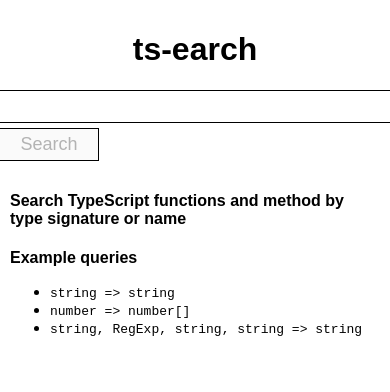
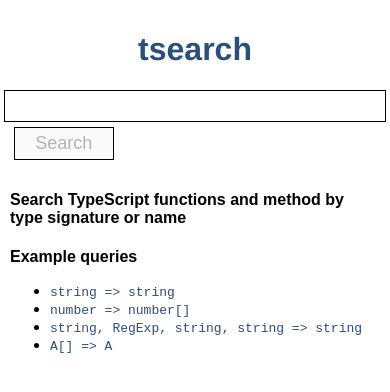
Before and after one commit to tsearch-io/tsearch, a React (Create React App) app in the folder packages/client/: page / in a window 390 px wide. Shown: the top 392 px of the page. Built offline with nearby package versions, Linux system fonts and the light colour scheme; no server answers; what remote-data-ts would draw is missing.

Commit message:
Small client improvements
Colors, name (tsearch), some responsive tweaks

```diff
--- a/packages/client/public/index.html
+++ b/packages/client/public/index.html
@@ -8,7 +8,7 @@
   <link rel="manifest" href="%PUBLIC_URL%/manifest.json">
   <link rel="shortcut icon" href="%PUBLIC_URL%/favicon.ico">
   <base href="%REACT_APP_BASENAME%">
-  <title>ts-earch</title>
+  <title>tsearch</title>
 
 </head>
 
--- a/packages/client/src/components/Col.ts
+++ b/packages/client/src/components/Col.ts
@@ -6,6 +6,9 @@ interface Props {
 
 const Col = styled.div<Props>(({ w }) => ({
   width: `${w}%`,
+  '@media screen and (max-width: 1024px)': {
+    width: '100%',
+  },
 }))
 
 export default Col
--- a/packages/client/src/components/Input.tsx
+++ b/packages/client/src/components/Input.tsx
@@ -9,6 +9,7 @@ const Input = styled.input({
   marginBottom: 5,
   fontSize: 18,
   width: 400,
+  maxWidth: '95vw',
   '&:hover': none,
   '&:active': none,
   '&:focus': none,
--- a/packages/client/src/components/Link.ts
+++ b/packages/client/src/components/Link.ts
@@ -3,12 +3,13 @@ import { Link as RRouterLink } from 'react-router-dom'
 
 const none = {
   textDecoration: 'none',
-  color: 'inherit',
+  color: '#294E80',
 }
 
 const Link = styled.a({
   ...none,
   marginBottom: 10,
+  color: '#294E80',
   '&:hover': none,
   '&:link': none,
   '&:active': none,
--- a/packages/client/src/components/Logo.tsx
+++ b/packages/client/src/components/Logo.tsx
@@ -1,10 +1,17 @@
 import * as React from 'react'
+import styled from 'styled-components'
 
 import { RouterLink } from './Link'
 
+const Link = styled(RouterLink)({
+  color: '#333',
+  fontFamily: 'Helvetica',
+  '&:visited': { color: '#333' },
+})
+
 const Logo = () => (
   <h1>
-    <RouterLink to="/">ts-earch</RouterLink>
+    <Link to="/">tsearch</Link>
   </h1>
 )
 
--- a/packages/client/src/modules/Form.tsx
+++ b/packages/client/src/modules/Form.tsx
@@ -1,6 +1,11 @@
 import * as React from 'react'
+import styled from 'styled-components'
 
 import { Input, Button } from '../components'
+
+const MonoInput = styled(Input)({
+  fontFamily: 'monospace',
+})
 
 interface State {
   query: string
@@ -35,7 +40,11 @@ export default class Search extends React.Component<Props, State> {
 
     return (
       <form>
-        <Input value={query} onChange={this.onChange} disabled={isLoading} />
+        <MonoInput
+          value={query}
+          onChange={this.onChange}
+          disabled={isLoading}
+        />
         <Button onClick={this.onSubmit} disabled={noSubmit}>
           Search
         </Button>
--- a/packages/client/src/pages/Home.tsx
+++ b/packages/client/src/pages/Home.tsx
@@ -18,6 +18,7 @@ const queries = [
   'string => string',
   'number => number[]',
   'string, RegExp, string, string => string',
+  'A[] => A',
 ]
 
 const qToPath = (q: string) => ({
--- a/packages/client/src/pages/Search.tsx
+++ b/packages/client/src/pages/Search.tsx
@@ -7,6 +7,11 @@ import Search from '../modules/Search'
 
 const Container = styled.div({
   display: 'flex',
+  margin: '0 auto',
+  maxWidth: 1366,
+  '@media screen and (max-width: 1024px)': {
+    flexDirection: 'column',
+  },
 })
 
 const SearchContainer = styled.div({
@@ -25,17 +30,20 @@ const getQuery = (search: string) =>
 
 const SearchPage: React.SFC<RouteComponentProps> = ({ location, history }) => (
   <Container>
-    <Col w={10}>
+    <Col w={15}>
       <Sidebar>
         <Logo />
-        <p>
-          <b>Links</b>
-        </p>
         <Link href="https://github.com/gillchristian/ts-earch" target="_blank">
-          ts-earch on GitHub
+          tsearch on GitHub
         </Link>
         <Link href="https://www.typescriptlang.org/" target="_blank">
           typescriptlang.org
+        </Link>
+        <Link
+          href="https://dev.to/gillchristian/a-crazy-idea-and-a-proof-of-concept-2oj7"
+          target="_blank"
+        >
+          Blog
         </Link>
       </Sidebar>
     </Col>
```
Also changed, not shown: 1 other file (tests, documents, lock files or other folders).
